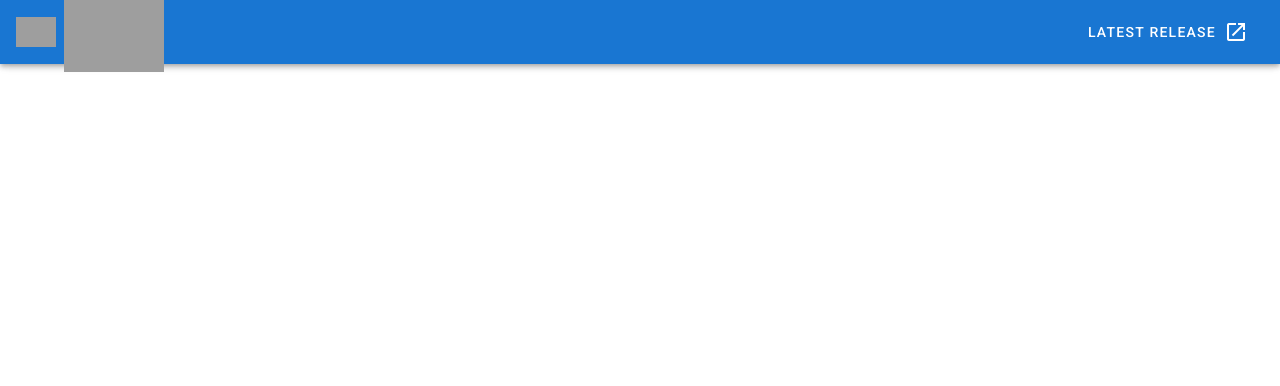
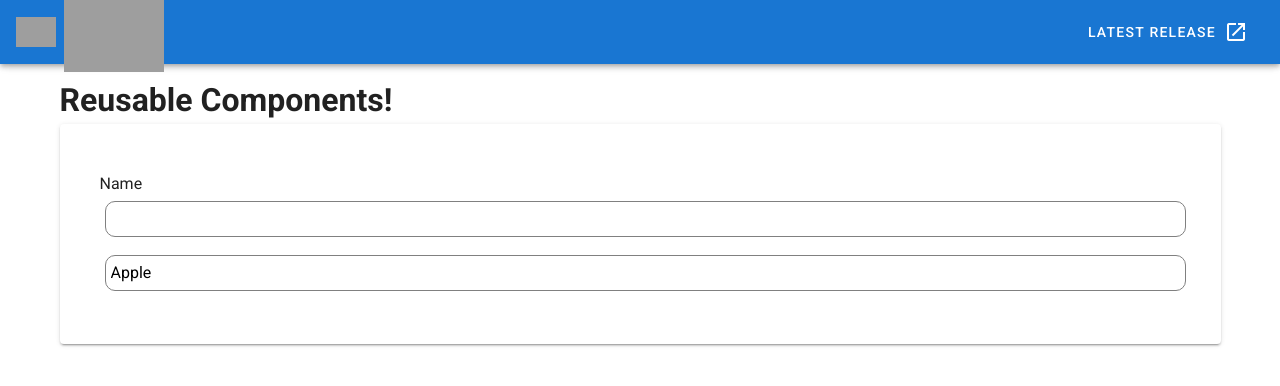
Before and after one commit to rehmankha73/wysiwyg, a Vue app: page /components in a window 1280 px wide. Shown: the top 386 px of the page. Built offline with nearby package versions, Linux system fonts and the light colour scheme; grey boxes are pictures that could not be loaded; what vue-apexcharts, vue2-editor would draw is missing.

Commit message:
Making RTextInput & RSelectInput (WIP).

```diff
--- /dev/null
+++ b/src/components/RSelectInput.vue
@@ -0,0 +1,29 @@
+<template>
+  <div>
+    <select class="select-style">
+      <option v-for="(option, key) in options" :key="key" :value="option.value">{{ option.text }}</option>
+    </select>
+  </div>
+</template>
+
+<script>
+export default {
+  name: "RSelectInput",
+  props: {
+    options: {
+      type: Array,
+      required: true
+    }
+  }
+}
+</script>
+
+<style scoped>
+.select-style{
+  width: 100%;
+  padding: 5px;
+  margin: 5px;
+  border: 1px solid gray;
+  border-radius: 10px;
+}
+</style>
--- /dev/null
+++ b/src/components/RTextInput.vue
@@ -0,0 +1,73 @@
+<template>
+  <div>
+    <label v-if="label" :for="label">{{ label }}</label>
+    <input
+        v-model="modelValue"
+        class="input-style"
+        :class="classes"
+        :id="label"
+        :type="type"
+        :placeholder="placeholder"
+        v-bind="$attrs"
+    />
+  </div>
+</template>
+
+<script>
+
+export default {
+  name: "RTextInput",
+  data() {
+    return {
+      modelValue: ''
+    }
+  },
+  props: {
+    type: {
+      type: String,
+      default: 'text'
+    },
+
+    value: {
+      type: String,
+      default: null,
+    },
+
+    label: {
+      type: String
+    },
+
+    placeholder: {
+      type: String,
+      default: null,
+    },
+
+    classes: {
+      type: Array,
+      default: () => {
+      }
+    }
+  },
+  watch: {
+    modelValue(newVal) {
+      this.$emit('input', newVal)
+    },
+    value(newVal) {
+      this.modelValue = newVal
+    },
+  },
+  created() {
+    this.modelValue = this.value
+  },
+}
+</script>
+
+<style scoped>
+.input-style{
+  width: 100%;
+  padding: 5px;
+  margin: 5px;
+  border: 1px solid gray;
+  border-radius: 10px;
+}
+</style>
--- a/src/router/index.js
+++ b/src/router/index.js
@@ -2,6 +2,7 @@
 import VueRouter from 'vue-router'
 import HomeView from '../views/HomeView.vue'
 import Chart from '@/views/LineChart'
+import Reusable from '@/views/ReusableComponents'
 
 Vue.use(VueRouter)
 
@@ -24,6 +25,11 @@
     name: 'Chart',
     component: Chart
   },
+  {
+    path: '/components',
+    name: 'Components',
+    component: Reusable,
+  }
 ]
 
 const router = new VueRouter({
--- /dev/null
+++ b/src/views/ReusableComponents.vue
@@ -0,0 +1,52 @@
+<template>
+  <v-container>
+    <h1>Reusable Components!</h1>
+    {{ name }}
+    <v-card class="pa-10">
+      <RTextInput
+          class="my-2"
+          v-model="name"
+          label="Name"
+      />
+
+
+      <RSelectInput
+          class="my-2"
+          :options="options ? options : []"
+      />
+
+
+    </v-card>
+  </v-container>
+</template>
+
+<script>
+import RTextInput from "@/components/RTextInput";
+import RSelectInput from "@/components/RSelectInput";
+
+export default {
+  name: "ReusableComponents",
+  components: {
+    RTextInput,
+    RSelectInput,
+  },
+  data() {
+    return {
+      name: '',
+      options: [
+        {value: 'apple', text: 'Apple'},
+        {value: 'pine-apple', text: 'Pine Apple'},
+        {value: 'mango', text: 'Mango'},
+        {value: 'orange', text: 'Orange'},
+        {value: 'grapes', text: 'Grapes'},
+        {value: 'bananas', text: 'Bananas'},
+        {value: 'peaches', text: 'Peaches'},
+      ]
+    }
+  }
+}
+</script>
+
+<style scoped>
+
+</style>
```
